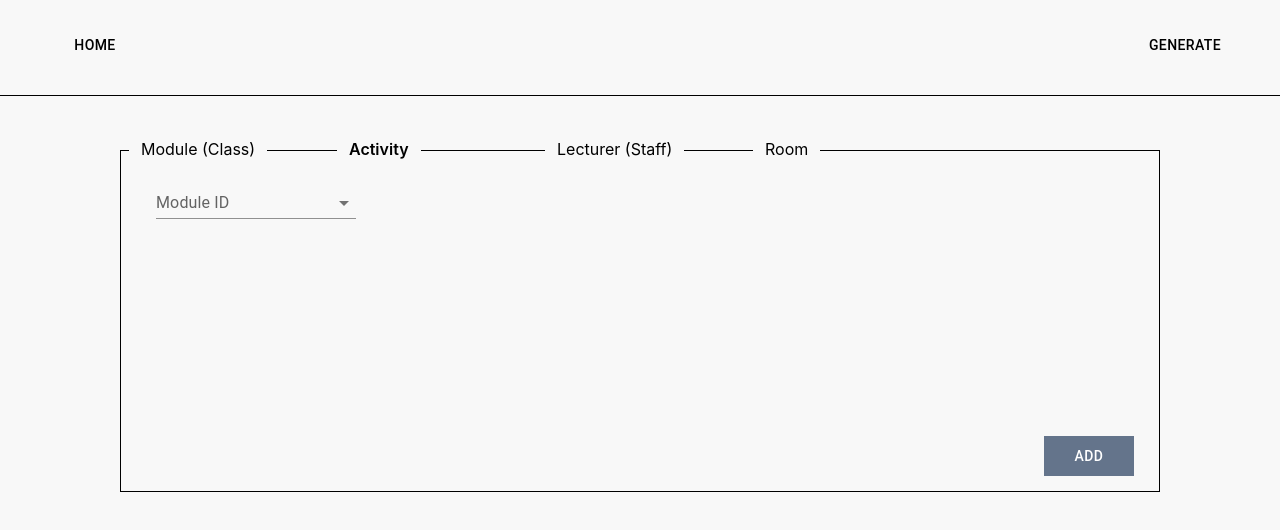
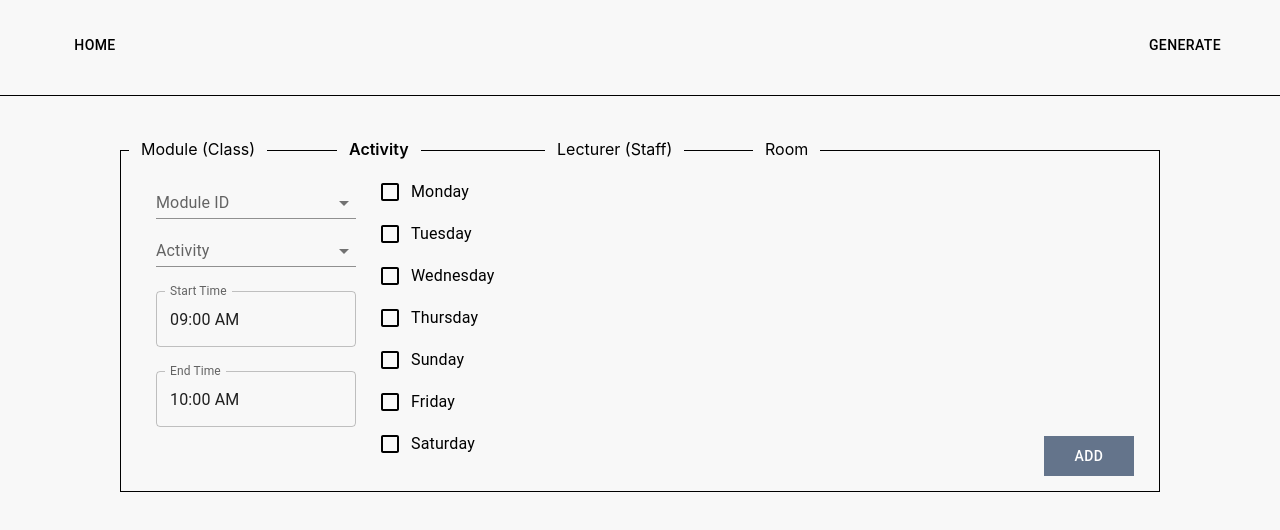
Before and after one commit to conjure-cp/university-timetabling-demo, a React (Create React App) app: page /generate in a window 1280 px wide. Both pictures are taken after a click on the element "Activity". Shown: the top 530 px of the page. Built offline with nearby package versions, Linux system fonts and the light colour scheme.

Commit message:
Added time picker

```diff
--- a/package.json
+++ b/package.json
@@ -7,9 +7,11 @@
     "@emotion/styled": "^11.10.5",
     "@mui/material": "^5.10.12",
     "@mui/styled-engine-sc": "^5.10.6",
+    "@mui/x-date-pickers": "^5.0.8",
     "@testing-library/jest-dom": "^5.16.5",
     "@testing-library/react": "^13.4.0",
     "@testing-library/user-event": "^13.5.0",
+    "moment": "^2.29.4",
     "react": "^18.2.0",
     "react-dom": "^18.2.0",
     "react-router-dom": "^6.4.3",
--- a/src/assets/pages/GeneratePage.module.css
+++ b/src/assets/pages/GeneratePage.module.css
@@ -139,3 +139,20 @@
     right: 25px;
     bottom: 15px;
 }
+
+.activityInputContainer {
+    display: flex;
+}
+
+.timePicker {
+    margin-top: 24px;
+    display: flex;
+    flex-direction: column;
+    width: 200px;
+    height: 136px;
+    justify-content: space-between;
+}
+
+.dayPicker {
+    margin-left: 24px;
+}
--- a/src/pages/GeneratePage.jsx
+++ b/src/pages/GeneratePage.jsx
@@ -1,7 +1,12 @@
 import * as React from 'react';
 
-import { Autocomplete, TextField, Checkbox, ThemeProvider, ListItem, ListItemText, ListItemIcon, List, Modal, Button } from "@mui/material";
+import { Autocomplete, TextField, Checkbox, ThemeProvider, ListItem, ListItemText, ListItemIcon, List, Modal, Button, FormGroup, FormControlLabel } from "@mui/material";
 import { createTheme } from '@mui/material/styles';
+
+import moment from 'moment/moment';
+import { LocalizationProvider } from '@mui/x-date-pickers/LocalizationProvider';
+import { TimePicker } from '@mui/x-date-pickers/TimePicker';
+import { AdapterMoment } from '@mui/x-date-pickers/AdapterMoment';
 
 import styles from "../assets/pages/GeneratePage.module.css";
 
@@ -27,7 +32,8 @@ const theme = createTheme({
 // DUPLICATION CHECK
 const GeneratePage = () => {
     const [tab, setTab] = React.useState("module");
-
+    const [activityModule, setActivityModule] = React.useState("");
+    const [activityActivities, setActivityActivities] = React.useState([]);
     const [open, setOpen] = React.useState(false);
     const [activities, setActivities] = React.useState([
         "Lecture",
@@ -55,6 +61,24 @@ const GeneratePage = () => {
     const [moduleID, setModuleID] = React.useState("")
     const [studentNo, setStudentNo] = React.useState(1)
     const [modules, setModules] = React.useState([])
+
+    const [startTime, setStartTime] = React.useState(moment({ hour: 9, minute: 0 }));
+    const [endTime, setEndTime] = React.useState(moment({ hour: 10, minute: 0 }));
+
+    const startTimeHandler = (newValue) => {
+        setStartTime(newValue);
+    };
+
+    const endTimeHandler = (newValue) => {
+        setEndTime(newValue);
+    };
+
+    // Set module id in activity tab
+    const activityModuleHandler = (value) => {
+        setActivityModule(value)
+        setActivityActivities(userInput.umodules[value].activities)
+    }
+
     // STATE: open handler
     const handleOpen = () => setOpen(true);
     const handleClose = () => setOpen(false);
@@ -113,6 +137,7 @@ const GeneratePage = () => {
     }
 
     const addModule = () => {
+
         setUserInput(
             {
                 ...userInput,
@@ -122,6 +147,7 @@ const GeneratePage = () => {
                 }
             }
         )
+        console.log(umodule);
 
 
         setUModule(
@@ -275,7 +301,8 @@ const GeneratePage = () => {
                     </List>
                 </div>
             case 'activity':
-                return <div className={styles.inputContainer}>
+                return <div className={styles.activityInputContainer}>
+                    <div className={styles.inputContainer}>
                         <ThemeProvider theme={theme}>
                             <Autocomplete
                                 required
@@ -286,11 +313,91 @@ const GeneratePage = () => {
                                 className={styles.input}
                                 options={modules}
                                 renderInput={(params) => <TextField color="gray" variant='standard'{...params} label="Module ID" />}
+                                onInputChange={(event, newInputValue) => {
+                                    activityModuleHandler(newInputValue);
+                                }}
                             />
                         </ThemeProvider>
-                    <div>
+                        {/* This part has to be erased */}
+                        <div />
+                        {/*  */}
+                        <ThemeProvider theme={theme}>
+                            <Autocomplete
+                                required
+                                disableClearable
+
+                                id="standard-required"
+                                variant="standard"
+                                className={styles.input}
+                                options={activityActivities}
+                                renderInput={(params) => <TextField color="gray" variant='standard'{...params} label="Activity" />}
+                            />
+                        </ThemeProvider>
+                        <div className={styles.timePicker}>
+                            <LocalizationProvider dateAdapter={AdapterMoment}>
+                                <TimePicker
+                                    label="Start Time"
+                                    value={startTime}
+                                    onChange={startTimeHandler}
+                                    renderInput={(params) => <TextField {...params} />}
+                                />
+
+                                <TimePicker
+                                    label="End Time"
+                                    value={endTime}
+                                    onChange={endTimeHandler}
+                                    renderInput={(params) => <TextField {...params} />}
+                                />
+                            </LocalizationProvider>
                         </div>
                     </div>
+                    <div className={styles.dayPicker}>
+                        <FormGroup>
+                            <FormControlLabel control={<Checkbox sx={{
+                                color: 'black',
+                                '&.Mui-checked': {
+                                    color: 'black',
+                                },
+                            }} />} label="Monday" />
+                            <FormControlLabel control={<Checkbox sx={{
+                                color: 'black',
+                                '&.Mui-checked': {
+                                    color: 'black',
+                                },
+                            }} />} label="Tuesday" />
+                            <FormControlLabel control={<Checkbox sx={{
+                                color: 'black',
+                                '&.Mui-checked': {
+                                    color: 'black',
+                                },
+                            }} />} label="Wednesday" />
+                            <FormControlLabel control={<Checkbox sx={{
+                                color: 'black',
+                                '&.Mui-checked': {
+                                    color: 'black',
+                                },
+                            }} />} label="Thursday" />
+                            <FormControlLabel control={<Checkbox sx={{
+                                color: 'black',
+                                '&.Mui-checked': {
+                                    color: 'black',
+                                },
+                            }} />} label="Sunday" />
+                            <FormControlLabel control={<Checkbox sx={{
+                                color: 'black',
+                                '&.Mui-checked': {
+                                    color: 'black',
+                                },
+                            }} />} label="Friday" />
+                            <FormControlLabel control={<Checkbox sx={{
+                                color: 'black',
+                                '&.Mui-checked': {
+                                    color: 'black',
+                                },
+                            }} />} label="Saturday" />
+                        </FormGroup>
+                    </div>
+                </div >
             case 'lecturer':
                 return <div className={styles.inputContainer}>
                     <ThemeProvider theme={theme}>
```
Also changed, not shown: 1 other file (tests, documents, lock files or other folders). Lines whose indentation alone changed are shown as unchanged.
